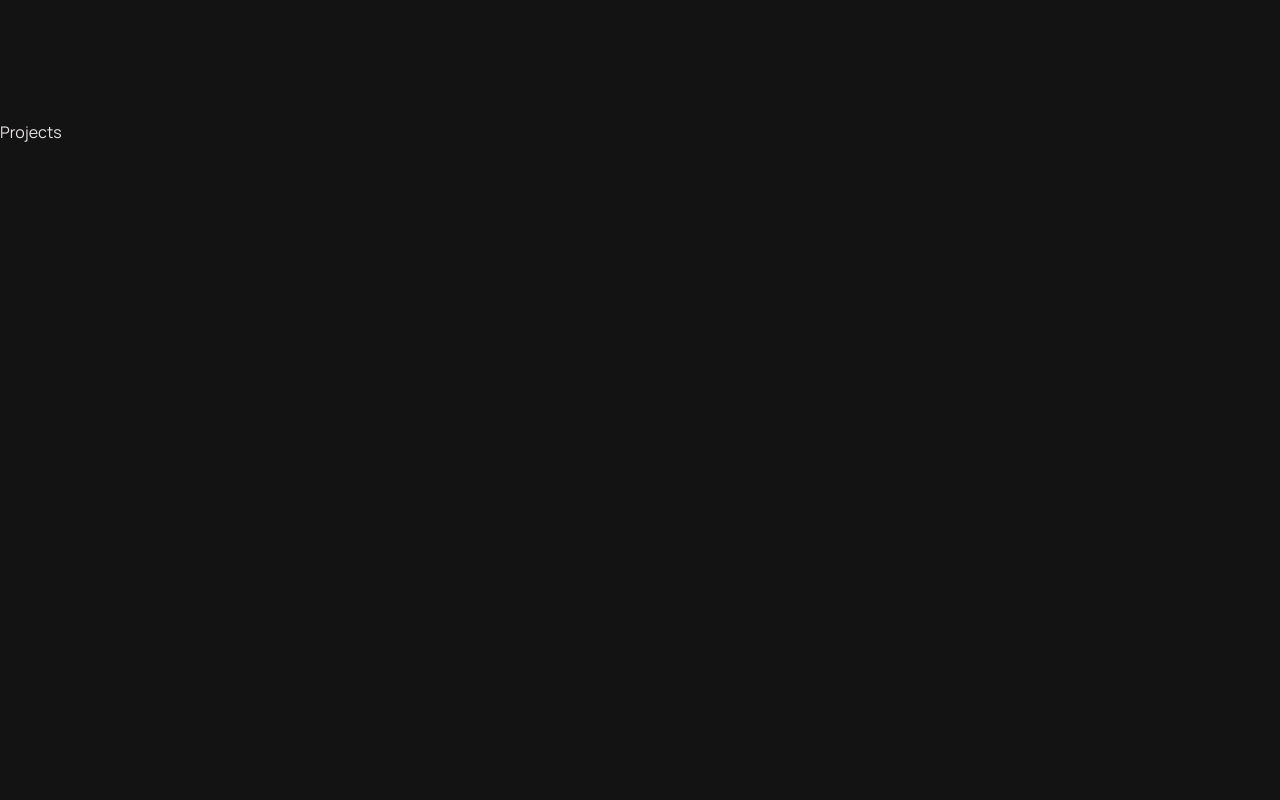
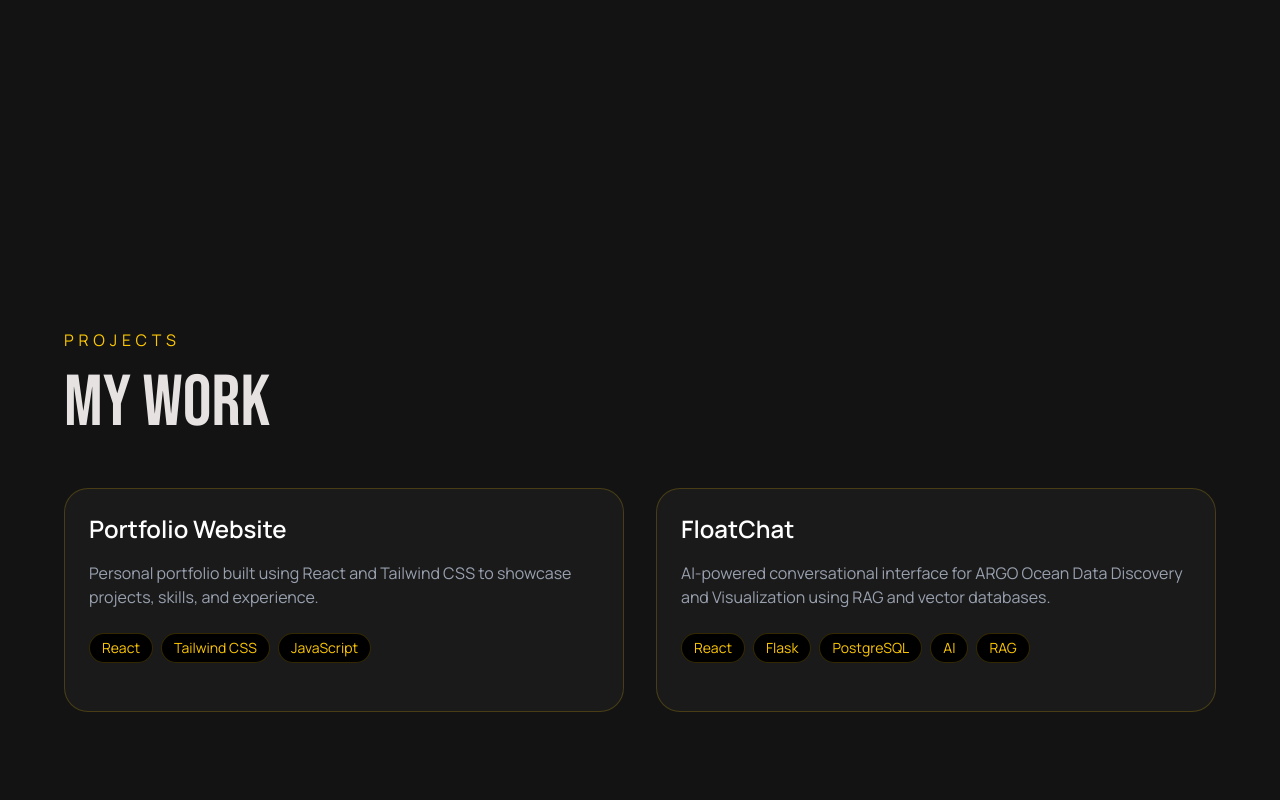
Before and after one commit to SubhadeepK-62/Portfolio, a React (Vite) app: page / in a window 1280 px wide. Shown: the part 2280-3080 px from the top of the page. Built offline with nearby package versions, Linux system fonts and the light colour scheme.

Commit message:
Create projects section with reusable project cards

```diff
--- a/src/components/Projects.jsx
+++ b/src/components/Projects.jsx
@@ -1,7 +1,93 @@
+import { projects } from "../data/projects";
+
 export default function Projects() {
   return (
-    <section id="projects" className="min-h-screen">
-      Projects
+    <section
+      id="projects"
+      className="min-h-screen flex items-center px-6 py-20"
+    >
+      <div className="max-w-6xl mx-auto w-full">
+        <p className="text-yellow-400 uppercase tracking-[0.3em] mb-4">
+          Projects
+        </p>
+
+        <h2
+          className="text-5xl md:text-7xl mb-12"
+          style={{ fontFamily: "Bebas Neue" }}
+        >
+          MY WORK
+        </h2>
+
+        <div className="grid md:grid-cols-2 gap-8">
+          {projects.map((project) => (
+            <div
+              key={project.id}
+              className="
+                bg-[#1a1a1a]
+                border
+                border-yellow-400/20
+                rounded-3xl
+                p-6
+                transition-all
+                duration-300
+                hover:border-yellow-400
+              "
+            >
+              <h3 className="text-2xl font-semibold mb-4 text-white">
+                {project.title}
+              </h3>
+
+              <p className="text-gray-400 mb-6">
+                {project.description}
+              </p>
+
+              <div className="flex flex-wrap gap-2 mb-6">
+                {project.tech.map((item) => (
+                  <span
+                    key={item}
+                    className="
+                      px-3
+                      py-1
+                      text-sm
+                      rounded-full
+                      bg-black
+                      border
+                      border-yellow-400/20
+                      text-yellow-400
+                    "
+                  >
+                    {item}
+                  </span>
+                ))}
+              </div>
+
+              <div className="flex gap-4">
+                {project.github && (
+                  <a
+                    href={project.github}
+                    target="_blank"
+                    rel="noreferrer"
+                    className="text-yellow-400"
+                  >
+                    GitHub
+                  </a>
+                )}
+
+                {project.live && (
+                  <a
+                    href={project.live}
+                    target="_blank"
+                    rel="noreferrer"
+                    className="text-yellow-400"
+                  >
+                    Live Demo
+                  </a>
+                )}
+              </div>
+            </div>
+          ))}
+        </div>
+      </div>
     </section>
   );
 }
--- a/src/data/projects.js
+++ b/src/data/projects.js
@@ -0,0 +1,21 @@
+export const projects = [
+  {
+    id: 1,
+    title: "Portfolio Website",
+    description:
+      "Personal portfolio built using React and Tailwind CSS to showcase projects, skills, and experience.",
+    tech: ["React", "Tailwind CSS", "JavaScript"],
+    github: "",
+    live: "",
+  },
+
+  {
+    id: 2,
+    title: "FloatChat",
+    description:
+      "AI-powered conversational interface for ARGO Ocean Data Discovery and Visualization using RAG and vector databases.",
+    tech: ["React", "Flask", "PostgreSQL", "AI", "RAG"],
+    github: "",
+    live: "",
+  },
+];
```
